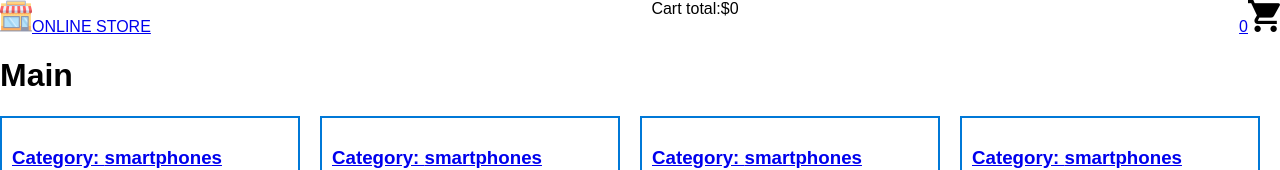
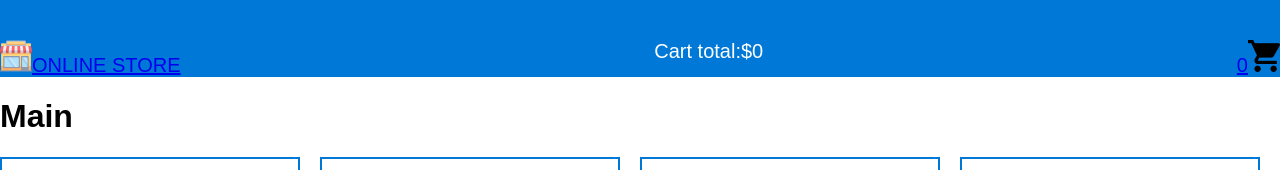
Before and after one commit to Maksim1509/online-store, a React (Create React App) app: page / in a window 1280 px wide. Shown: the top 170 px of the page. Built offline with nearby package versions, Linux system fonts and the light colour scheme.

Commit message:
feat: добавил обновления данных о товарах в хедере

```diff
--- a/src/components/Header/Header.tsx
+++ b/src/components/Header/Header.tsx
@@ -1,13 +1,15 @@
-import React, { useContext, useState } from 'react';
+import { useContext } from 'react';
 import cartImg from './cart.png';
 import shopImg from './shop.png';
 import './header.css';
 import { Link } from 'react-router-dom';
-import Summary from '../../pages/CartPage/Summary/Summary';
+import { Context } from '../../context/Context';
 
 const Header = () => {
-  const total = 0;
-  const count = 0;
+  const {
+    cartSummary: { total, count },
+  } = useContext(Context);
+  console.log(useContext(Context));
   return (
     <div className='header'>
       <Link to={'/'}>
--- a/src/components/Header/header.css
+++ b/src/components/Header/header.css
@@ -4,8 +4,12 @@
 }
 
 .header {
+  padding-top: 40px;
   display: flex;
   justify-content: space-between;
   max-width: 1620px;
   margin: 0 auto;
+  background-color: #0078d7;
+  color: #ffffff;
+  font-size: 20px;
 }
--- a/src/components/Product/Product.tsx
+++ b/src/components/Product/Product.tsx
@@ -5,7 +5,8 @@ import { IProduct } from '../../types';
 import './product.css';
 
 const Product = (data: IProduct) => {
-  const { cart, updateCart } = useContext(Context);
+  const { cart, updateCart, cartSummary, updateCartSummary } =
+    useContext(Context);
   const addToCardHendler =
     (data: IProduct) => (event: { preventDefault: () => void }) => {
       event.preventDefault();
@@ -14,6 +15,10 @@ const Product = (data: IProduct) => {
         console.log('Product already added to the Cart');
         return;
       }
+      updateCartSummary({
+        total: cartSummary.total + data.price,
+        count: cartSummary.count + 1,
+      });
       updateCart([...cart, data]);
     };
 
--- a/src/context/Context.tsx
+++ b/src/context/Context.tsx
@@ -1,19 +1,33 @@
 import React, { createContext, useState } from 'react';
 import { IProduct } from '../types';
+
+type CartSummary = {
+  count: number;
+  total: number;
+};
 
 export interface IContext {
   cart: IProduct[];
   updateCart: (data: IProduct[]) => void;
+  cartSummary: CartSummary;
+  updateCartSummary: (cartSummary: CartSummary) => void;
 }
 
 const localContext: IProduct[] = localStorage.cartData
   ? JSON.parse(localStorage.cartData)
   : [];
+const localContextCartSummary: CartSummary = localStorage.cartSummary
+  ? JSON.parse(localStorage.cartSummary)
+  : { count: 0, total: 0 };
 
 const context: IContext = {
   cart: localContext,
   updateCart: (data: IProduct[]) => {
     console.log(data);
+  },
+  cartSummary: localContextCartSummary,
+  updateCartSummary: (cartSummary: CartSummary) => {
+    console.log(cartSummary);
   },
 };
 
@@ -21,13 +35,27 @@ export const Context = createContext<IContext>(context);
 
 const ContextState = ({ children }: { children: React.ReactNode }) => {
   const [cart, setCart] = useState(context.cart);
+  const [cartSummary, setCartSummary] = useState(context.cartSummary);
   const updateCart = (data: IProduct[]) => {
     localStorage.cartData = JSON.stringify(data);
     setCart(data);
   };
+  const updateCartSummary = (data: CartSummary) => {
+    localStorage.cartSummary = JSON.stringify(data);
+    setCartSummary(data);
+  };
 
   return (
-    <Context.Provider value={{ cart, updateCart }}>{children}</Context.Provider>
+    <Context.Provider
+      value={{
+        cart,
+        updateCart,
+        cartSummary,
+        updateCartSummary,
+      }}
+    >
+      {children}
+    </Context.Provider>
   );
 };
 
--- a/src/pages/CartPage/CartPage.tsx
+++ b/src/pages/CartPage/CartPage.tsx
@@ -6,13 +6,27 @@ import Summary from './Summary/Summary';
 import { Context } from '../../context/Context';
 import './cart.css';
 import Modal from '../../components/Modal/Modal';
+import { IProduct } from '../../types';
+
+type CountState = {
+  [key: string]: number;
+};
+
+const getCount = (state: CountState): number =>
+  Object.values(state).reduce((acc, val) => acc + val, 0);
+
+const getTotal = (state: IProduct[], countState: CountState): number =>
+  state.reduce((acc, item) => {
+    const sum = item.price * countState[item.id];
+    return acc + sum;
+  }, 0);
 
 const CartPage = () => {
   const [modal, setModal] = useState(false);
 
   const modalShow = () => setModal(true);
   const modalClose = () => setModal(false);
-  const { cart } = useContext(Context);
+  const { cart: products, updateCart, updateCartSummary } = useContext(Context);
   const [searchParams] = useSearchParams();
   const navigate = useNavigate();
 
@@ -31,18 +45,17 @@ const CartPage = () => {
   const pageParams = searchParams.get('page');
   const pageInit = pageParams ? Number(pageParams) : currentPageStorage;
 
-  const [products, setProducts] = useState(cart);
   const [productsPerPage, setProductsPerPage] = useState(limitInit);
   const [currentPage, setCurrentPage] = useState(pageInit);
   const [idWithError, setIdWithError] = useState<null | number>(null);
   const [pageCount, setPageCount] = useState(
     Math.ceil(products.length / productsPerPage)
   );
-
+  console.log(products);
   const countStateInit = Object.fromEntries(
     products.map((item) => [item.id, 1])
   );
-  const [countState, setCount] = useState(countStateInit);
+  const [countState, setCount] = useState<CountState>(countStateInit);
   useEffect(() => {
     if (currentPage > pageCount) {
       const productsPerPage = searchParams.get('productsPerPage');
@@ -56,7 +69,12 @@ const CartPage = () => {
 
   const removeProductHandler = (removeId: number) => () => {
     const newProductsState = products.filter(({ id }) => id !== removeId);
-    setProducts(newProductsState);
+    updateCart(newProductsState);
+    const newCountState: CountState = { ...countState, [removeId]: 0 };
+    updateCartSummary({
+      count: getCount(newCountState),
+      total: getTotal(newProductsState, newCountState),
+    });
     setCount({ ...countState, [removeId]: 0 });
     localStorage.cartData = JSON.stringify(newProductsState);
     const newPageCount =
@@ -68,13 +86,22 @@ const CartPage = () => {
     const newCount = countState[currentId] - 1;
     if (newCount < 1) {
       const newProductsState = products.filter(({ id }) => id !== currentId);
-      setProducts(newProductsState);
+      const newCountState: CountState = { ...countState, [currentId]: 0 };
+      updateCartSummary({
+        count: getCount(newCountState),
+        total: getTotal(newProductsState, newCountState),
+      });
+      updateCart(newProductsState);
       setCount({ ...countState, [currentId]: 0 });
       const newPageCount =
         Math.ceil(newProductsState.length / productsPerPage) || 1;
       setPageCount(newPageCount);
     }
-    const newCountState = { ...countState, [currentId]: newCount };
+    const newCountState: CountState = { ...countState, [currentId]: newCount };
+    updateCartSummary({
+      count: getCount(newCountState),
+      total: getTotal(products, newCountState),
+    });
     setCount(newCountState);
   };
   const incrementHendler = (id: number) => () => {
@@ -85,12 +112,19 @@ const CartPage = () => {
       setIdWithError(id);
       return;
     }
-    setCount({ ...countState, [id]: newCount });
+    const newCountState: CountState = { ...countState, [id]: newCount };
+    updateCartSummary({
+      count: getCount(newCountState),
+      total: getTotal(products, newCountState),
+    });
+
+    setCount(newCountState);
   };
 
   const lastProductIndex = currentPage * productsPerPage;
   const firstProductIndex = lastProductIndex - productsPerPage;
   const currentProducts = products.slice(firstProductIndex, lastProductIndex);
+
   return (
     <section className='cart'>
       <h1>Cart</h1>
```
